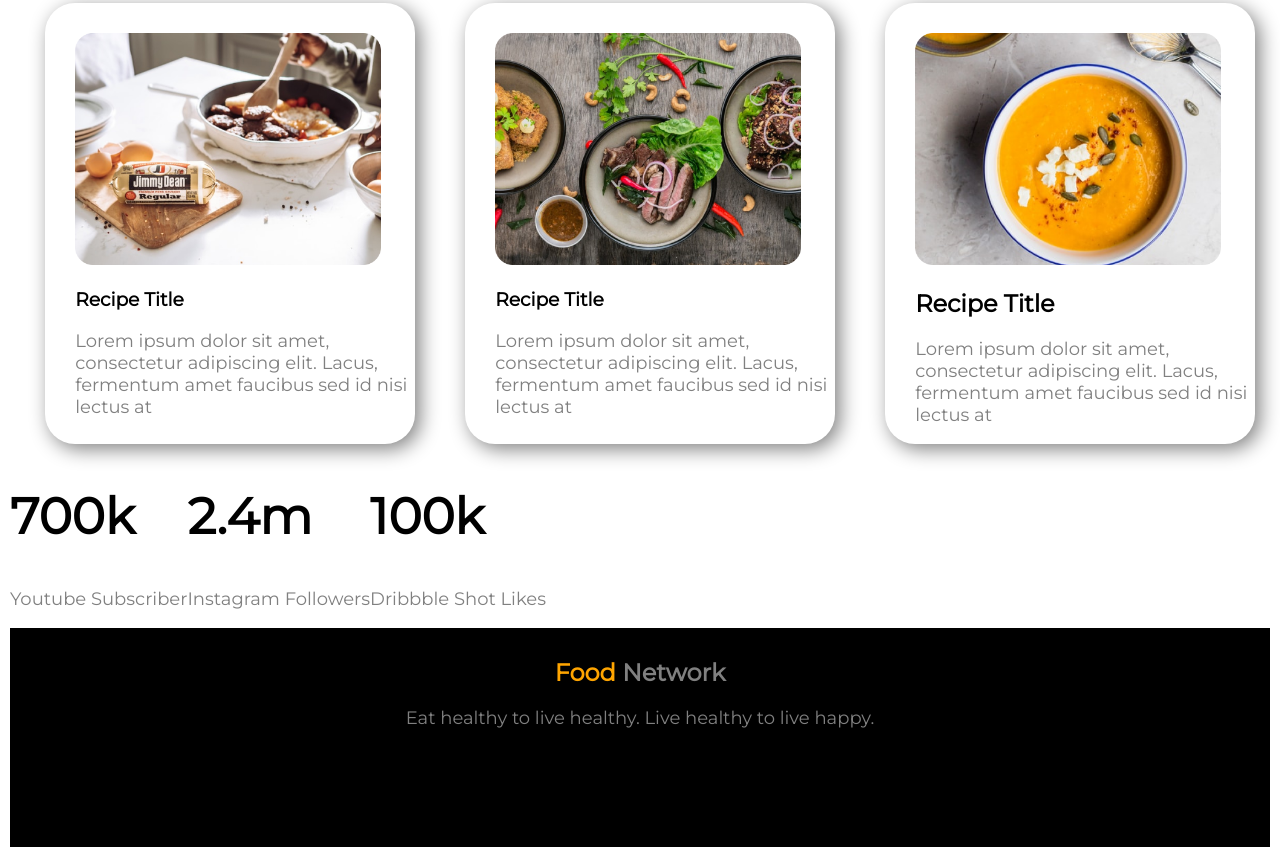
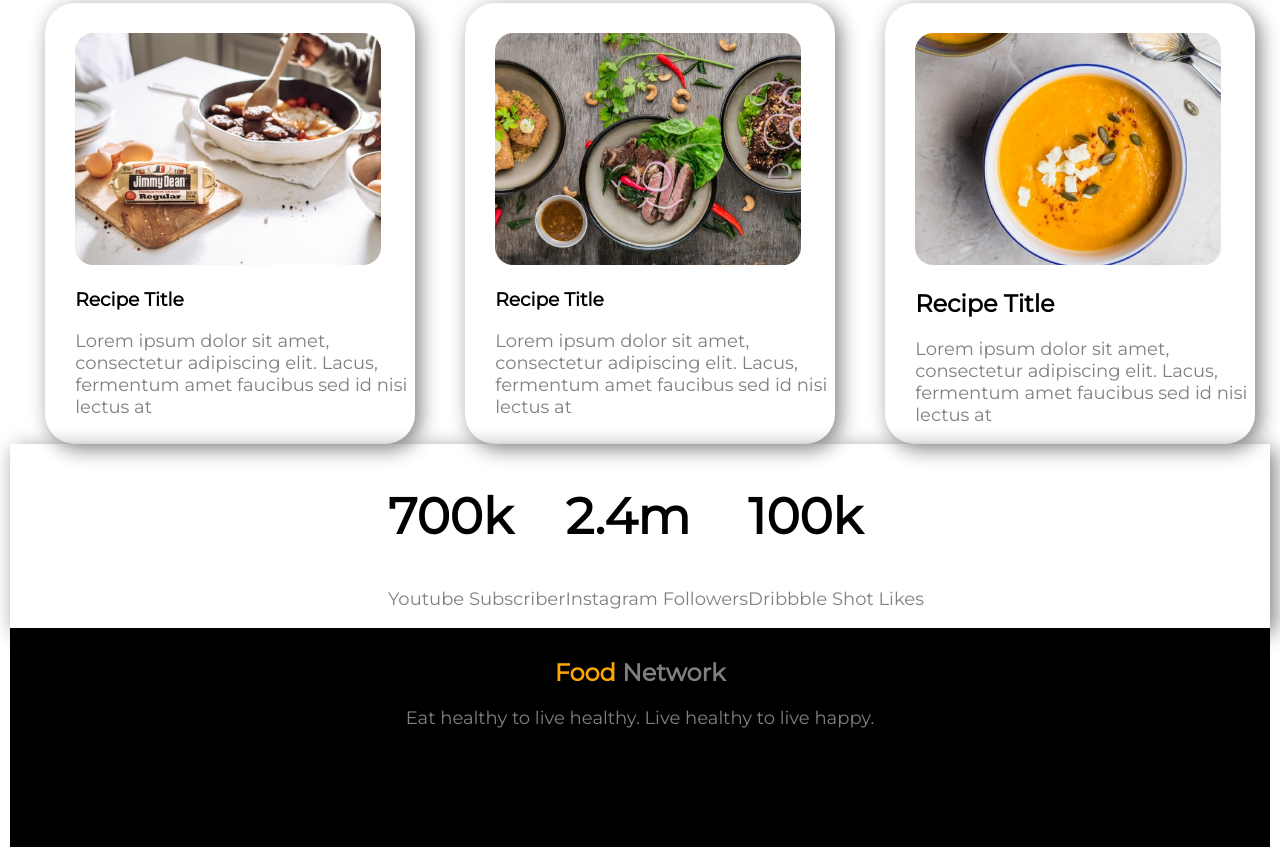
Before and after one commit to nahidraj2020/food-network, a plain HTML site: page index.html in a window 1280 px wide. Shown: the part 1421-2278 px from the top of the page. Drawn offline with Linux system fonts and the light colour scheme.

Commit message:
food-network

```diff
--- a/index.html
+++ b/index.html
@@ -89,7 +89,7 @@
 
 
 
-    <section class="container">
+    <section class="block container ">
         <div>
             <h1>700k</h1>
             <p>Youtube Subscriber</p>
--- a/style.css
+++ b/style.css
@@ -81,6 +81,12 @@ p{
     border-radius: 30px;
    box-shadow: 5px 5px 20px gray;
 }
+.block{
+    width:70%;
+    box-shadow: 5px 5px 20px gray;
+    padding-left:30%;
+
+}
 
 
 
```
